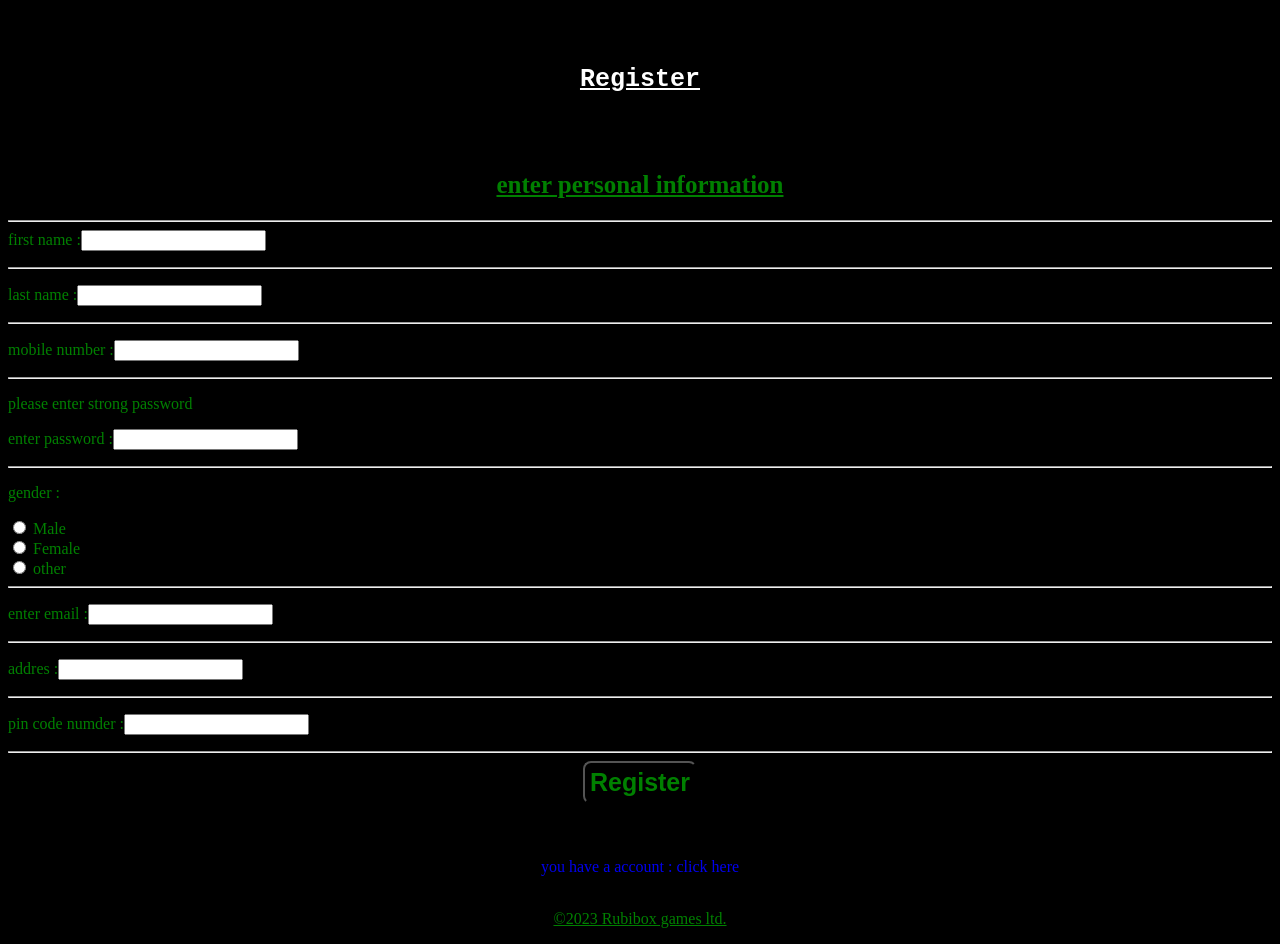
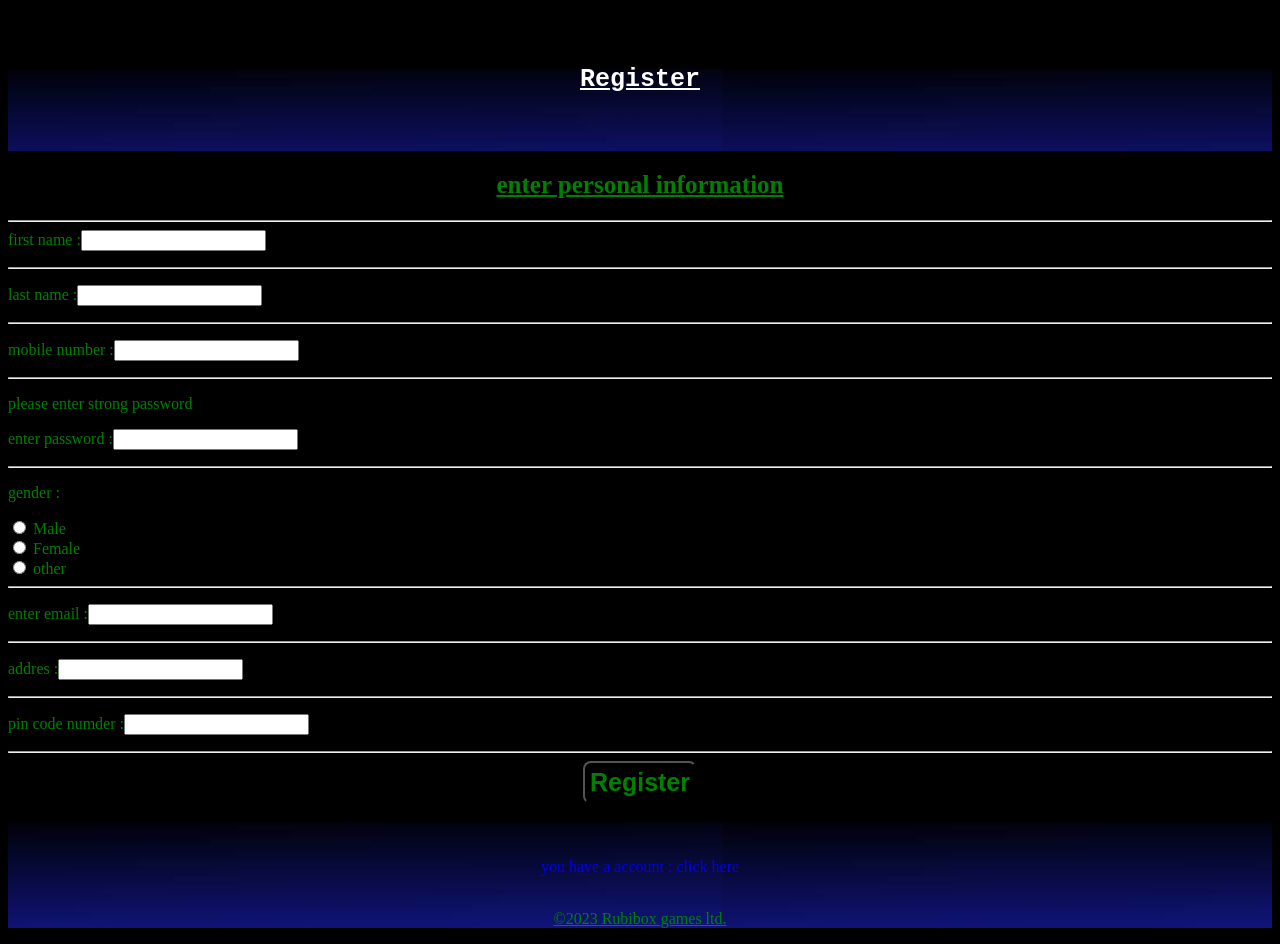
Before and after one commit to RubiBox/RubiBox, a plain HTML site: page index.html in a window 1280 px wide. Drawn offline with Linux system fonts and the light colour scheme.

Commit message:
Update index.html

```diff
--- a/index.html
+++ b/index.html
@@ -13,7 +13,7 @@
    font-size: 25px;
 
    }
-   center {background-image: url('img/blue.jpg');}
+   center {background-image: url('blue.jpg');}
    hr{color:green;}
    h1,h2{color:#ffffff;
    font-size: 25px;}
```
